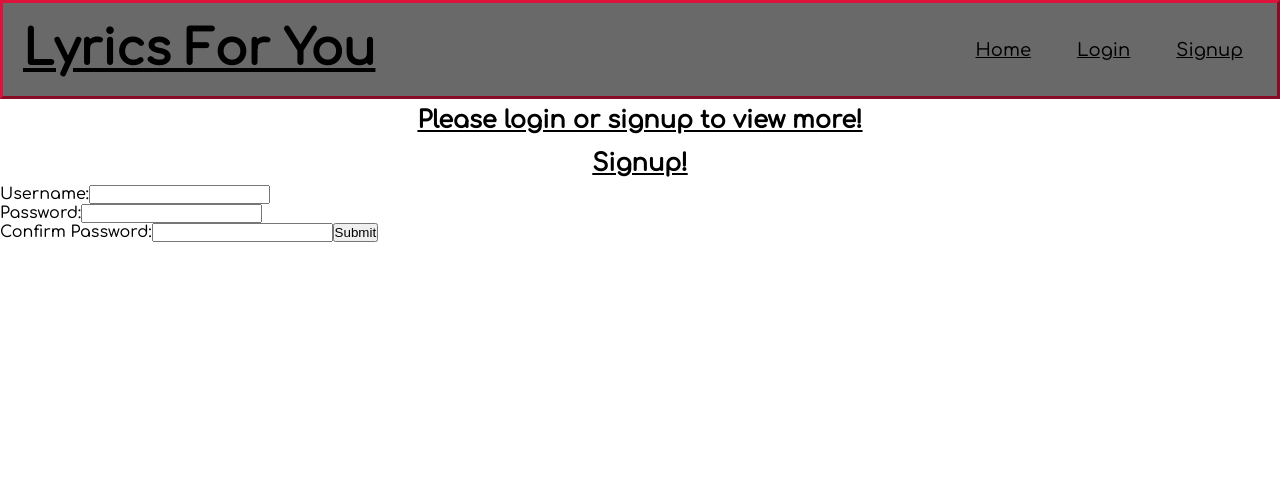
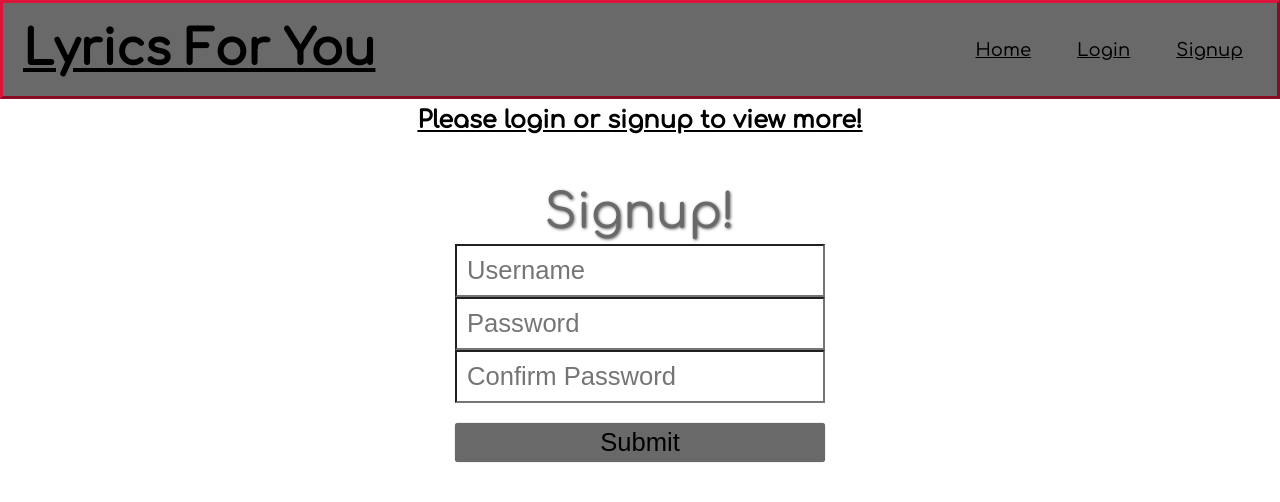
Before and after one commit to behman8/Lyrics-For-You, a React (Create React App) app in the folder client/: page /signup in a window 1280 px wide. Shown: the top 502 px of the page. Built offline with nearby package versions, Linux system fonts and the light colour scheme; no server answers.

Commit message:
Added errors for handling when someone does not signup correctly, and styled sign up form as well

```diff
--- a/client/src/App.css
+++ b/client/src/App.css
@@ -60,7 +60,8 @@
  }
 
  .logout-button {
-   background-color: #696969;
+   display: inline-block;
+   background: #696969;
    border: none;
    color: black;
    font-family: 'Comfortaa', cursive;
@@ -146,6 +147,7 @@ span {
 
 .errors {
   padding: 10px;
+  color: #DC143C;
 }
 
  .headers {
--- a/client/src/Components/Signup.jsx
+++ b/client/src/Components/Signup.jsx
@@ -6,6 +6,7 @@ function Signup({ onLogin }) {
     const [username, setUsername] = useState("");
     const [password, setPassword] = useState("");
     const [passwordConfirmation, setPasswordConfirmation] = useState("");
+    const [errors, setErrors] = useState("")
     const navigate = useNavigate()
 
     function handleSubmit(event) {
@@ -22,38 +23,52 @@ function Signup({ onLogin }) {
             }),
         })
             .then((resp) => resp.json())
-            .then(onLogin);
-            navigate('/')
+            .then((user) => user.errors ? setErrors(user.errors) : (onLogin(user), navigate('/')));
     }
 
     return(
+        <div className="login">
+            <div className="heading">
+                <h2 className="login-header">Signup!</h2>
                 <form onSubmit={handleSubmit}>
-            <h2 className="headers">Signup!</h2>
-            <label htmlFor="username">Username:</label>
+                    <div className="input-group">
+                    <span className="input-group-addon"><i className="fa fa-user"></i></span>
                     <input
                         type="text"
                         id="username"
                         value={username}
                         onChange={(e) => setUsername(e.target.value)}
+                        placeholder="Username"
+                        className="form-control"
                     />
-            <br/>
-            <label htmlFor="password">Password:</label>
+                    </div>
+                    <div className="input-group">
+                    <span className="input-group-addon"><i className="fa fa-user"></i></span>
                     <input
                         type="password"
                         id="password"
                         value={password}
                         onChange={(e) => setPassword(e.target.value)}
+                        placeholder="Password"
+                        className="form-control"
                     />
-            <br/>
-            <label htmlFor="password_confirmation">Confirm Password:</label>
+                    </div>
+                    <div className="input-group">
+                    <span className="input-group-addon"><i className="fa fa-user"></i></span>
                     <input
                         type="password"
                         id="password_confirmation"
                         value={passwordConfirmation}
                         onChange={(e) => setPasswordConfirmation(e.target.value)}
+                        placeholder="Confirm Password"
+                        className="form-control"
                     />
-            <button type="submit">Submit</button>
+                    </div>
+                    <button type="submit" className="float">Submit</button>
+                    <p className="errors">{errors}</p>
                 </form>
+            </div>
+        </div>
     );
 
 };
```
Lines whose indentation alone changed are shown as unchanged.
